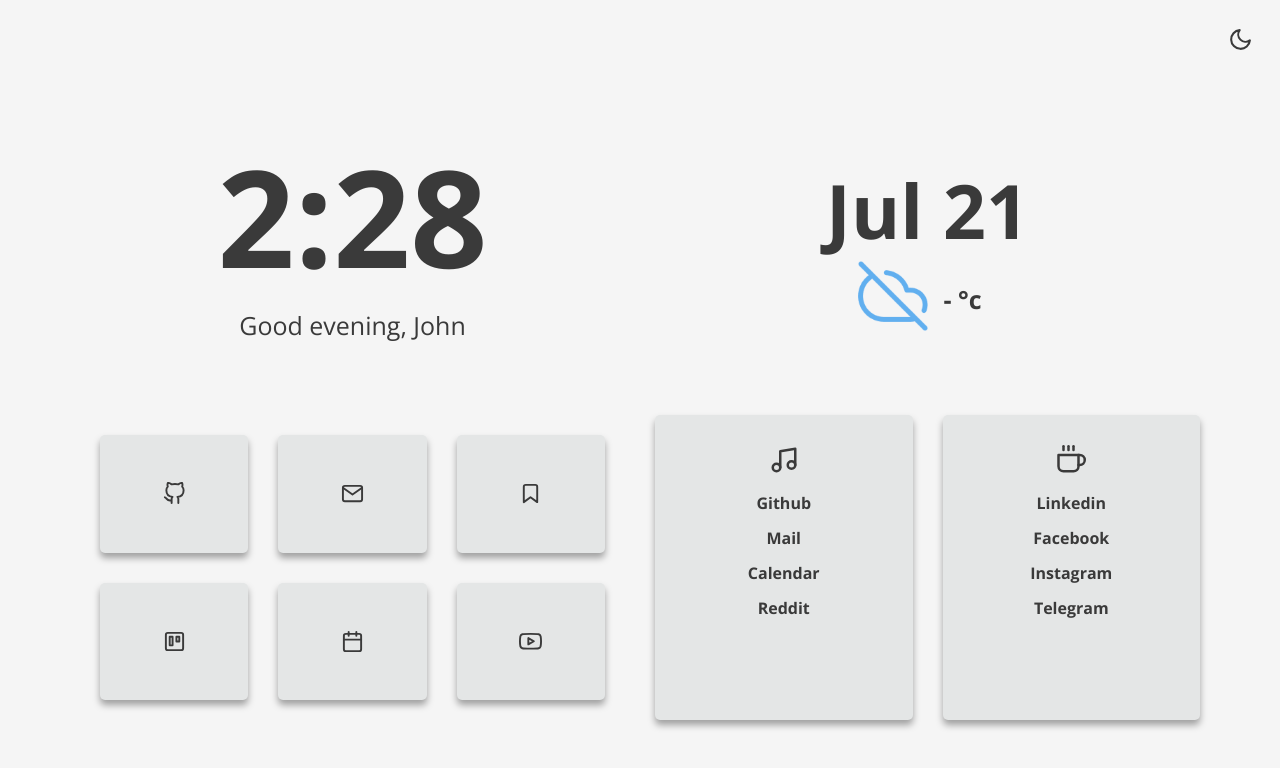
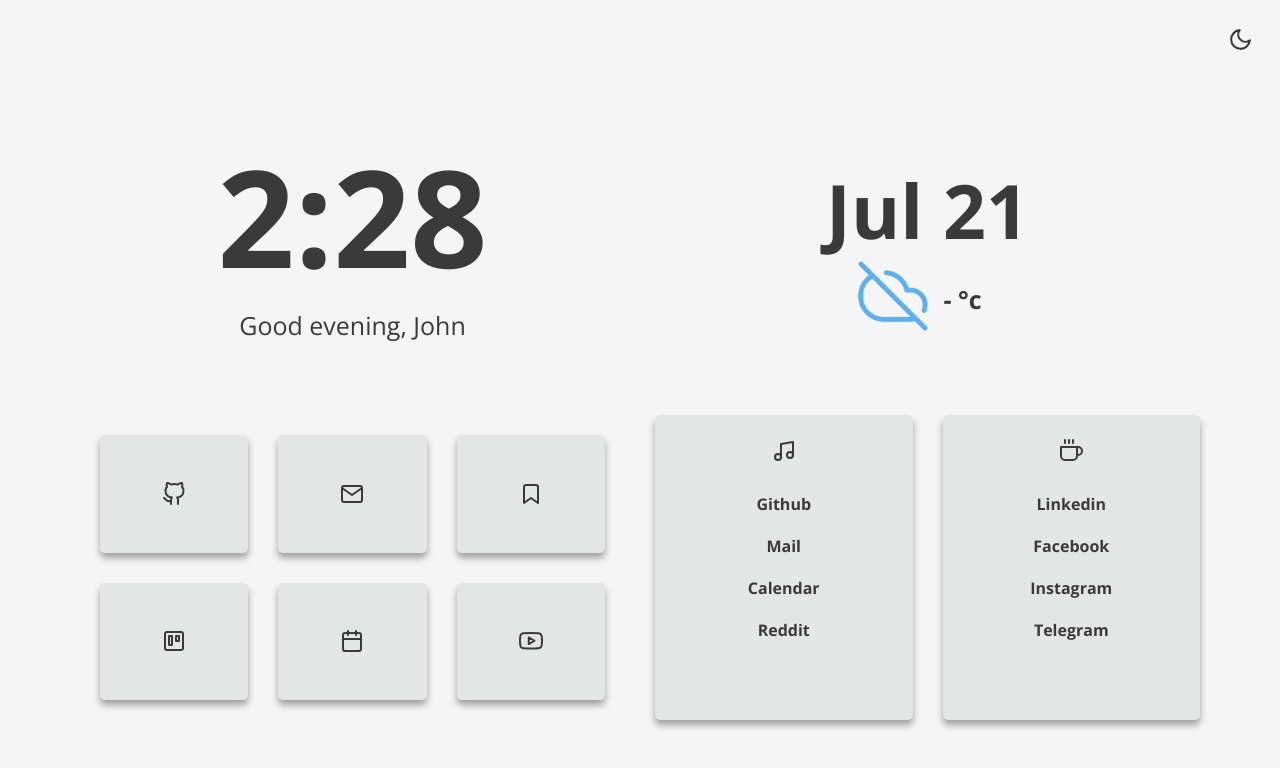
Before and after one commit to apetl/Bento, a website: page index.html in a window 1280 px wide. Drawn offline with nearby package versions, Linux system fonts and the light colour scheme; no server answers.

Commit message:
:bento: Using relative values

```diff
--- a/app.css
+++ b/app.css
@@ -1,4 +1,4 @@
-@import url("https://fonts.googleapis.com/css2?family=Open+Sans:wght@300;400;700&display=swap");
+@import url('https://fonts.googleapis.com/css2?family=Open+Sans:wght@300;400;700&display=swap');
 
 /* V A R I A B L E S */
 
@@ -7,7 +7,7 @@
   --fsg: 135px; /* Time and Greetings */
   --fsm: 75px; /* Date */
   --fss: 25px; /* Greetings and Weather widger */
-  --fses: 16px; /* Links List */
+  --fses: 2vh; /* Links List */
 
   /* Light theme  */
   --accent: #4b8ec4; /* Hover color */
@@ -23,7 +23,7 @@
     change the --imgcol value
     to make the filter to your own */
 
-  /* --imgbg: url(/img/wal.jpg); */
+  --imgbg: url(assets/background.png);
   --imgcol: linear-gradient(
     rgba(255, 255, 255, 0.7),
     rgba(255, 255, 255, 0.7)
@@ -38,8 +38,8 @@
   --fg: #d8dee9; /* Foreground color */
   --sfg: #3a3a3a; /* Secondary Foreground color */
   --imgcol: linear-gradient(
-    rgba(0, 0, 0, 0.7),
-    rgba(0, 0, 0, 0.7)
+    rgba(0, 0, 0, 0.85),
+    rgba(0, 0, 0, 0.85)
   ); /* Filter color */
 }
 
@@ -49,15 +49,19 @@
   margin: 0;
   padding: 0;
   box-sizing: border-box;
-  font-family: "Open Sans", sans-serif;
+  font-family: 'Open Sans', sans-serif;
   transition: 0.2s ease-in-out;
+}
+
+.withImageBackground {
+  background-image: var(--imgcol), var(--imgbg);
+  background-size: cover;
 }
 
 body {
   width: 100vw;
   height: 100vh;
   background-color: var(--bg);
-  background-image: var(--imgcol), var(--imgbg);
   display: flex;
   align-items: center;
   justify-content: center;
@@ -197,8 +201,8 @@
 }
 
 .buttonLink__icon {
-  width: 23px;
-  height: 23px;
+  width: 3vh;
+  height: 3vh;
   color: var(--fg);
 }
 
@@ -236,6 +240,7 @@
 .list {
   display: flex;
   align-items: center;
+  /* justify-content: space-evenly; */
   flex-direction: column;
 }
 
@@ -248,17 +253,17 @@
   grid-row: 3 / span 2;
 }
 .list__head {
-  margin-top: 30px;
-  margin-bottom: 10px;
-  width: 30px;
+  margin-top: 3vh;
+  margin-bottom: 2vh;
   color: var(--fg);
-  height: 30px;
+  width: 3vh;
+  height: 3vh;
 }
 .list__link {
   text-decoration: none;
   font-size: var(--fses);
   color: var(--fg);
-  margin-top: 1px;
+  margin-top: 1vh;
   padding: 6px 12px;
   border-radius: 5px;
   font-weight: bold;
@@ -301,7 +306,7 @@
 
   .buttonLink {
     grid-column: 1 / span 4;
-    grid-gap: 20px;
+    grid-gap: 3vw;
     padding-left: 100px;
     padding-right: 100px;
   }
--- a/assets/js/cards.js
+++ b/assets/js/cards.js
@@ -7,10 +7,14 @@
     let item = `
         <a
           href="${card.link}"
-          target="_blank"
-          class="buttonLink__link card buttonLink__link-${card.id}"
+          target="${CONFIG.openInNewTab ? "_blank" : ""}"
+          class="buttonLink__link card buttonLink__link-${
+            card.id
+          }"
         >
-          <i class="buttonLink__icon" data-feather="${card.icon}"></i>
+          <i class="buttonLink__icon" data-feather="${
+            card.icon
+          }"></i>
         </a>
     `;
 
--- a/assets/js/lists.js
+++ b/assets/js/lists.js
@@ -7,7 +7,7 @@
   for (const link of CONFIG.lists.firstList) {
     let item = `
         <a
-        target="blank"
+        target="${CONFIG.openInNewTab ? "_blank" : ""}"
         href="${link.link}"
         class="list__link"
         >${link.name}</a
@@ -19,13 +19,13 @@
 };
 
 const printSecondList = () => {
-    let icon = `<i class="list__head" data-feather="${CONFIG.secondListIcon}"></i>`;
+  let icon = `<i class="list__head" data-feather="${CONFIG.secondListIcon}"></i>`;
   const position = "beforeend";
-    list_2.insertAdjacentHTML(position, icon);
+  list_2.insertAdjacentHTML(position, icon);
   for (const link of CONFIG.lists.secondList) {
     let item = `
           <a
-          target="blank"
+          target="${CONFIG.openInNewTab ? "_blank" : ""}"
           href="${link.link}"
           class="list__link"
           >${link.name}</a
--- a/assets/js/theme.js
+++ b/assets/js/theme.js
@@ -1,47 +1,40 @@
 // Store the theme
-let darkTheme = localStorage.getItem("darkTheme");
-const themeToggle = document.querySelector("#themeButton");
+let darkTheme = localStorage.getItem('darkTheme');
+const themeToggle = document.querySelector('#themeButton');
+const bodyBackground = document.getElementById('#body');
 
 // Apply Dark theme
 const enableDark = () => {
-  document.body.classList.add("darktheme");
-  localStorage.setItem("darkTheme", "enabled");
+  document.body.classList.add('darktheme');
+  localStorage.setItem('darkTheme', 'enabled');
   themeToggle.innerHTML = `<i id="themeButton__icon" data-feather="sun"></i>`;
   feather.replace();
 };
 
 // Remove Dark theme
 const disableDark = () => {
-  document.body.classList.remove("darktheme");
-  localStorage.setItem("darkTheme", null);
+  document.body.classList.remove('darktheme');
+  localStorage.setItem('darkTheme', null);
   themeToggle.innerHTML = `<i id="themeButton__icon" data-feather="moon"></i>`;
   feather.replace();
 };
 
 //Toggle theme
-if (darkTheme === "enabled") {
+if (darkTheme === 'enabled') {
   enableDark();
 } else {
   disableDark();
 }
 
-themeToggle.addEventListener("click", () => {
-  darkTheme = localStorage.getItem("darkTheme");
-  if (darkTheme !== "enabled") {
+themeToggle.addEventListener('click', () => {
+  darkTheme = localStorage.getItem('darkTheme');
+  if (darkTheme !== 'enabled') {
     enableDark();
   } else {
     disableDark();
   }
 });
 
-// Theme accordint the hour
-
-/*
-const today = new Date();
-
-if (hour >= 19 || hour < 5) {
-    enableDark();
-} else {
-    disableDark();
+if(CONFIG.imageBackground) {
+  document.body.classList.add('withImageBackground');
 }
-*/
--- a/config.js
+++ b/config.js
@@ -10,27 +10,27 @@
   // ├┴┐├─┤└─┐││  └─┐
   // └─┘┴ ┴└─┘┴└─┘└─┘
 
+  // General
   name: 'John',
-
-  layout: 'bento',
   imageBackground: false,
-
   openInNewTab: true,
 
-  weatherKey: '12345678910111213141516',
+  // Weather
+  weatherKey: '15fe26a8e22e4783054e3273824c5e7b',
   weatherIcons: 'OneDark',
   weatherUnit: 'C',
 
+  // Greetings
   greetingMorning: 'Good morning!',
   greetingAfternoon: 'Good afternoon,',
   greetingEvening: 'Good evening,',
   greetingNight: 'Go to Sleep!',
 
-
   // ┌─┐┌─┐┬─┐┌┬┐┌─┐
   // │  ├─┤├┬┘ ││└─┐
   // └─┘┴ ┴┴└──┴┘└─┘
 
+  // Links
   cards: [
     {
       id: '1',
@@ -74,9 +74,11 @@
   // │  │└─┐ │ └─┐
   // ┴─┘┴└─┘ ┴ └─┘
 
+  //Icons
   firstListIcon: 'music',
   secondListIcon: 'coffee',
 
+  // Links
   lists: {
     firstList: [
       {
```
Also changed, not shown: 1 other file.
